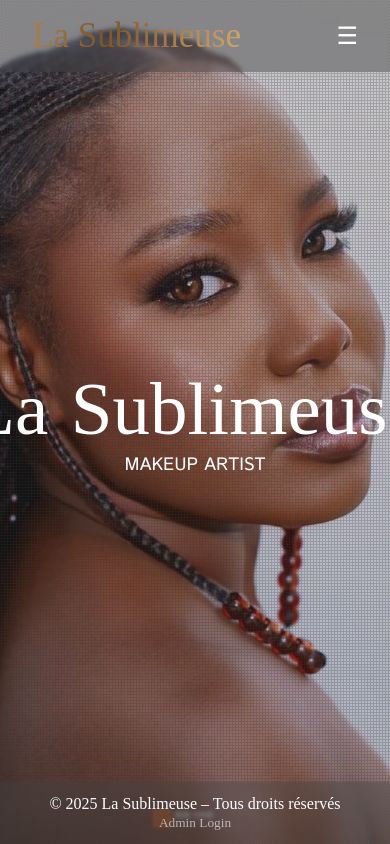
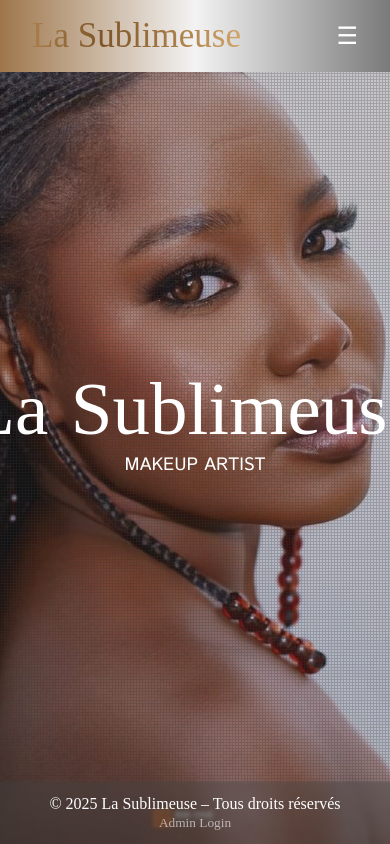
Before and after one commit to Cornelliah/laSublimeuse-frontend, a React (Vite) app in the folder front/: page / in a window 390 px wide. Built offline with nearby package versions, Linux system fonts and the light colour scheme; a web font is replaced by a local one.

Commit message:
scintillement

```diff
--- a/front/src/components/Navbar.module.css
+++ b/front/src/components/Navbar.module.css
@@ -150,6 +150,8 @@
   }
   .home{
      backdrop-filter: blur(2px);
+     background: linear-gradient(90deg, #9e764b, #f3f3f3, #7a7a7a);
+
 
   }
 }
```
